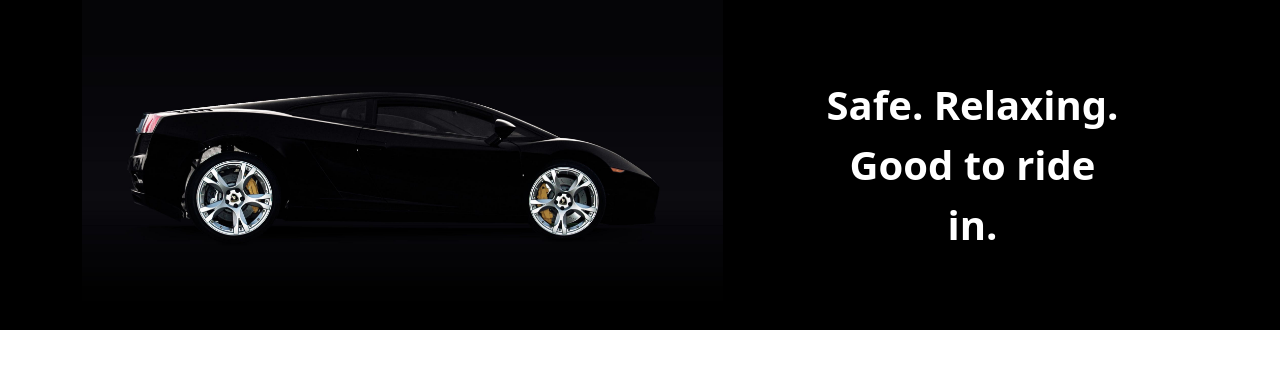
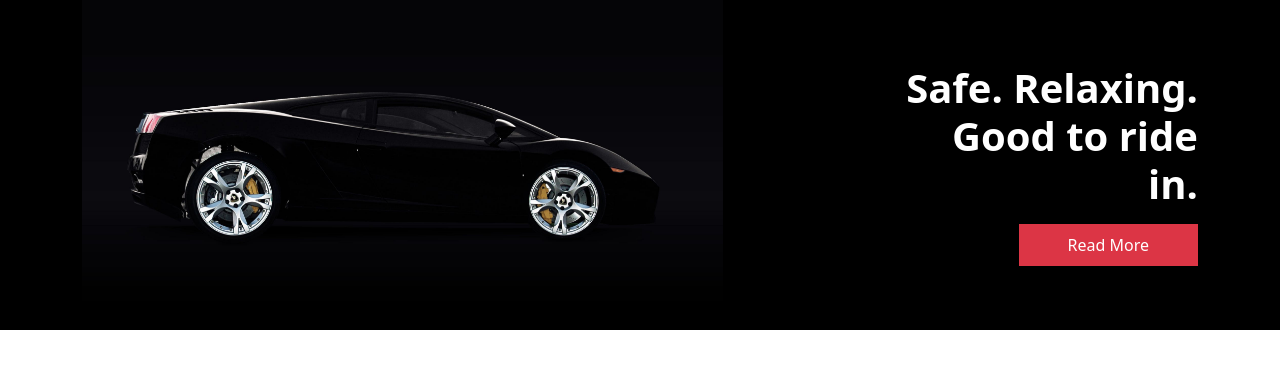
Before and after one commit to Publicthrone547/exam-2, a plain HTML site: page index.html in a window 1280 px wide. Drawn offline with Linux system fonts and the light colour scheme.

Commit message:
fifth  commit

```diff
--- a/index.html
+++ b/index.html
@@ -21,21 +21,32 @@
 
 <body class="bg-white">
 
+    <!-- section 1 -->
     <div class="bg-black">
         <div class="container">
-        <div class="row">
+            <div class="row align-items-center py-5 py-md-0">
                 <div class="col-12 col-md-7">
                     <img src="img/01.jpeg" alt="auf" class="img-fluid">
                 </div>
-            <div class="col-12 col-md-5 d-flex justify-content-center align-items-center text-center">
-                <div class="col-7 col-md-8 text-white fw-bold fs-1">
+                <div
+                    class="col-12 col-md-5 d-flex flex-column justify-content-center align-items-center text-center justify-content-md-end align-items-md-end text-md-end">
+                    <div class="col-7 col-md-8 text-white fw-bold h1 mb-3">
                         Safe. Relaxing. Good to ride in.
+                    </div>
+                    <button type="button" class="btn py-2 rounded-0 bg-danger text-white px-5">Read More</button>
                 </div>
             </div>
         </div>
     </div>
+    <!-- end of section 1 -->
+
+    <!-- section 2 -->
+
+<div class="container">
+
 </div>
 
+    <!-- end of section 2 -->
 </body>
 
 </html>
```
Lines whose indentation alone changed are shown as unchanged.
